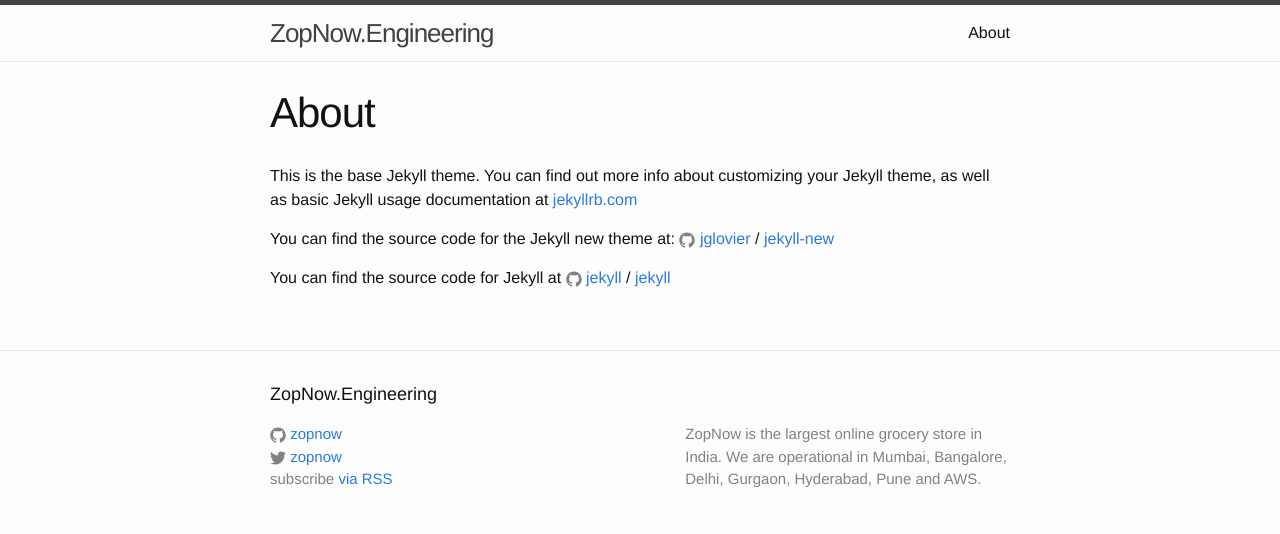
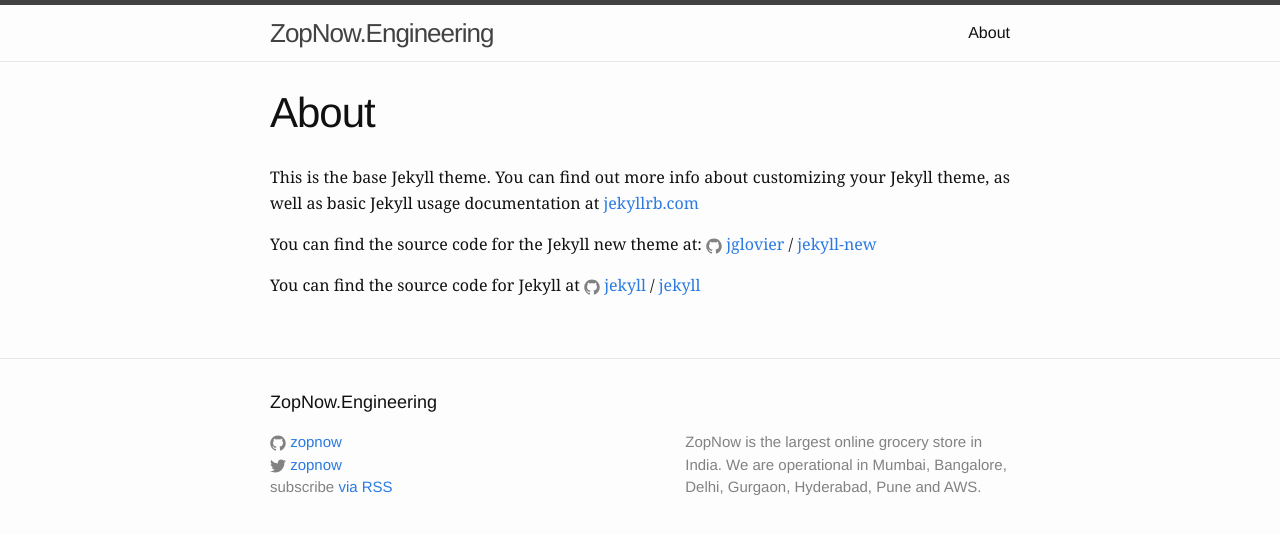
Before and after one commit to apnerve/ZopNow.github.io, a Jekyll site: the page built from about.md, in a window 1280 px wide. Shown: the top 534 px of the page. Built offline with Jekyll 4.4.1, drawn with Linux system fonts in a browser that asks for light colours.

Commit message:
Post content's style fix

```diff
--- a/_sass/_layout.scss
+++ b/_sass/_layout.scss
@@ -215,6 +215,10 @@
 
 .post-content {
     margin-bottom: $spacing-unit;
+    font-family: Georgia, serif;
+    -webkit-font-smoothing: antialiased;
+    line-height: 26px;
+    text-align: justify;
 
     h2 {
         font-size: 32px;
```
